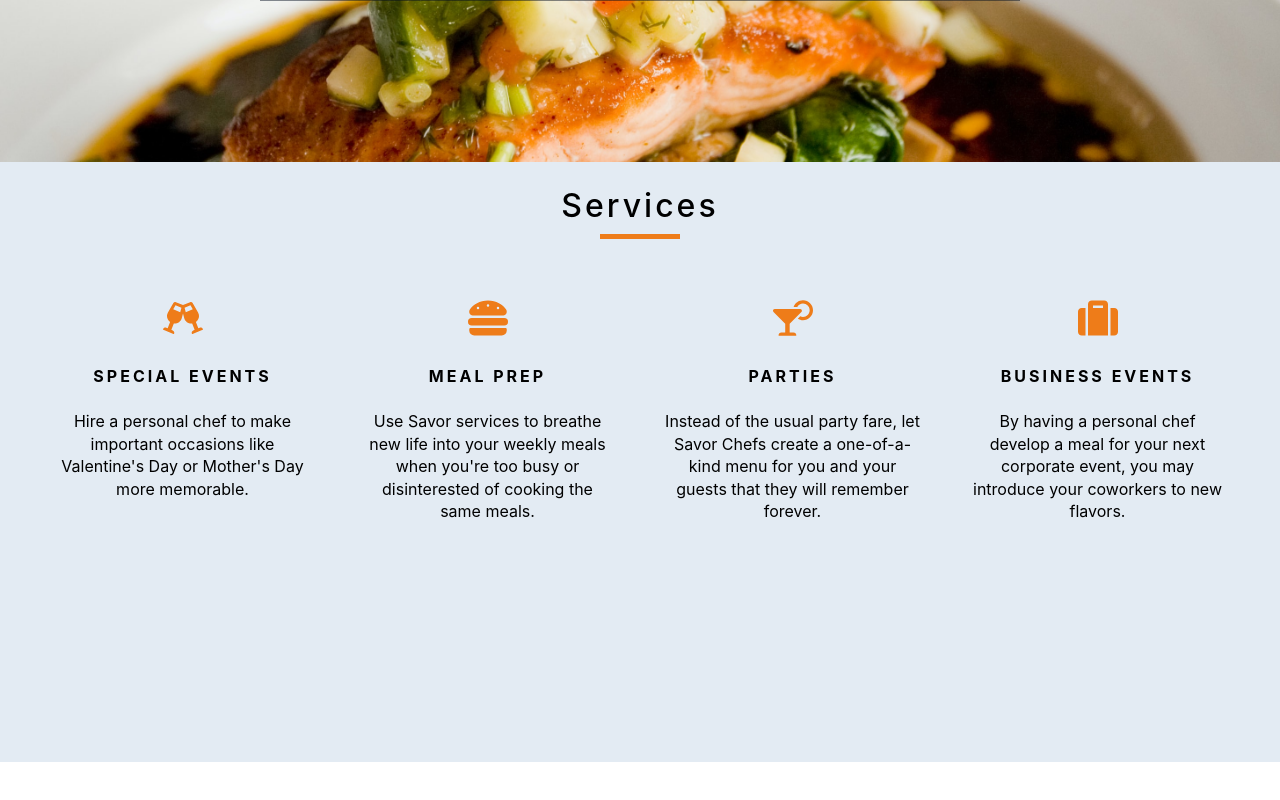
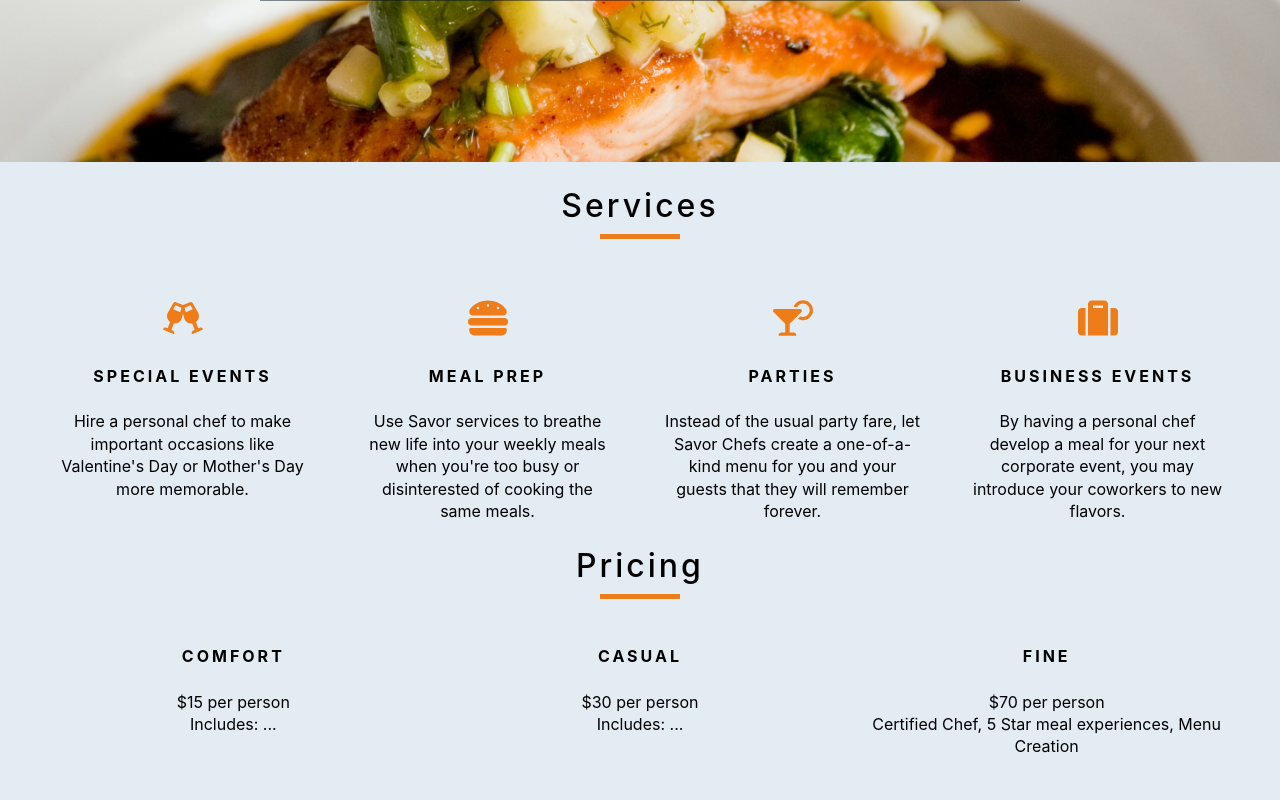
Before and after one commit to yashiazize/CapstoneProject, a React (Create React App) app in the folder front-end/: page / in a window 1280 px wide. Shown: the part 557-1357 px from the top of the page. Before the commit the page ends 1319 px from the top, so only its background shows below. Built offline with nearby package versions, Linux system fonts and the light colour scheme; no server answers.

Commit message:
add pricing section

```diff
--- a/front-end/src/Components/Services.js
+++ b/front-end/src/Components/Services.js
@@ -25,6 +25,24 @@ const Services = () => {
 		},
 	];
 
+	const prices = [
+		{
+			title: "Comfort",
+			price: "$15",
+			info: "Includes: ..."
+		},
+		{
+			title: "Casual",
+			price: "$30",
+			info: "Includes: ..."
+		},
+		{
+			title: "Fine",
+			price: "$70",
+			info: "Certified Chef, 5 Star meal experiences, Menu Creation"
+		}
+	]
+
 	return (
 		<section className="services">
 			<Title title="services" />
@@ -39,6 +57,18 @@ const Services = () => {
 					);
 				})}
 			</div>
+			<Title title="Pricing" />
+			<div className="services-center">
+			{prices.map((price, index) => {
+					return (
+						<article key={index} className="service">
+							<h6>{price.title}</h6>
+							<p>{price.price} per person</p>
+							<p>{price.info}</p>
+						</article>
+					);
+				})}
+			</div>
 		</section>
 	);
 };
```
